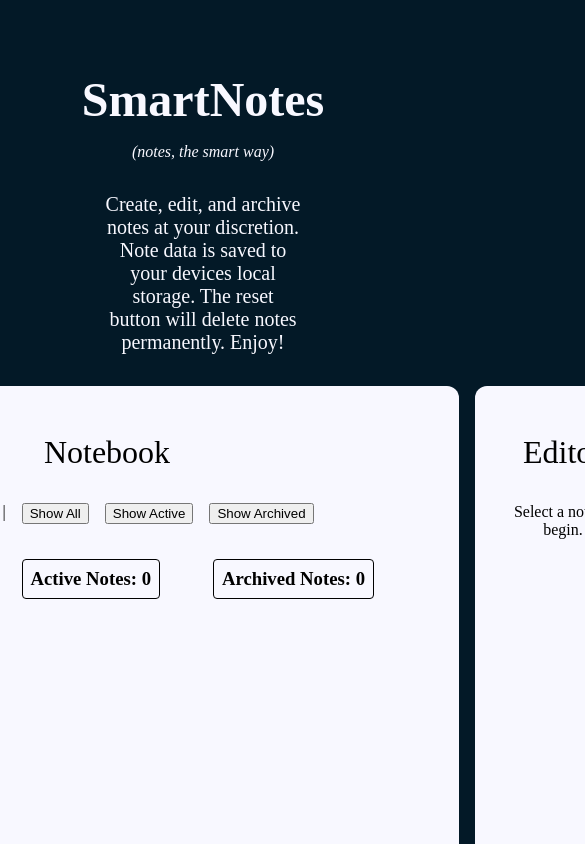
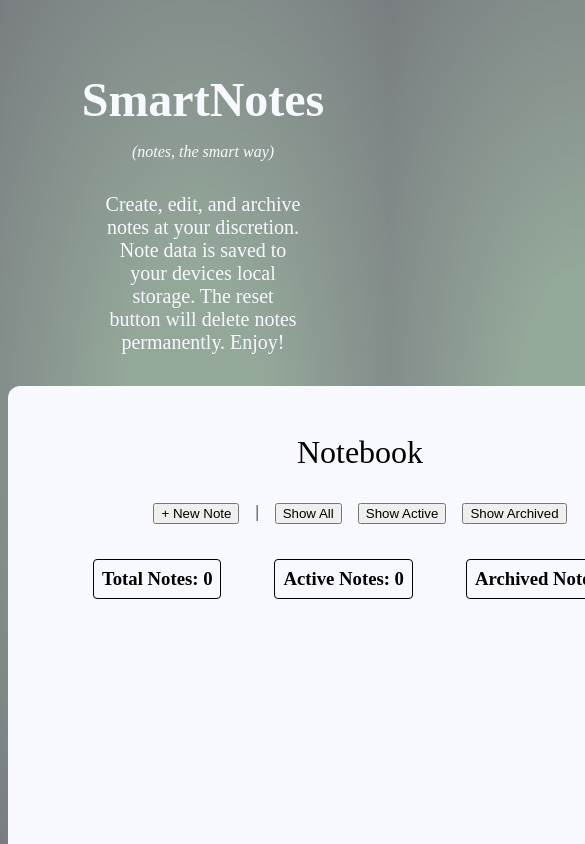
Before and after one commit to betheducky/smart-notes-angular, an Angular app: page /notes in a window 390 px wide. Shown: the top 844 px of the page, 585 px wide, since content can reach past the window. Built offline with nearby package versions, Linux system fonts and the light colour scheme.

Commit message:
mixins and breakpoint file for responsive UI

```diff
--- a/src/app/notes/notes-list/notes-list.component.scss
+++ b/src/app/notes/notes-list/notes-list.component.scss
@@ -1,3 +1,5 @@
+@use '../../../styles/breakpoints' as *;
+
 .notebook__action-btn__container {
         display: flex;
         justify-content: center;
@@ -30,6 +32,8 @@
 
         p {
             max-width: 10rem;
+            max-height: 5rem;
+            overflow: scroll;
         }
     }
 }
--- a/src/app/notes/notes-page/notes-page.component.scss
+++ b/src/app/notes/notes-page/notes-page.component.scss
@@ -1,3 +1,5 @@
+@use '../../../styles/breakpoints' as *;
+
 .app__container {
 
     margin: 0 auto;
@@ -32,6 +34,10 @@
         justify-content: center;
         gap: 1rem;
 
+        @include respond(sm) {
+        flex-direction: column;
+    }
+
         div {
             width: 40rem;
             background-color: ghostwhite;
--- a/src/styles.scss
+++ b/src/styles.scss
@@ -1,4 +1,4 @@
-
+@use 'styles/breakpoints';
 
 html, body {
     height: 100vh;
@@ -6,7 +6,7 @@ html, body {
 }
 
 body {
-    background-color: #031927;
+    background-image: radial-gradient(#94A89A 25%, #797D81);
 }
 
 header {
--- /dev/null
+++ b/src/styles/_breakpoints.scss
@@ -0,0 +1,12 @@
+$breakpoints: (
+    sm: 576px,
+    md: 768px,
+    lg: 1024px,
+    xl: 1280px
+);
+
+@mixin respond($size) {
+    @media (max-width: map-get($breakpoints, $size)){
+        @content;
+    }
+}
```
